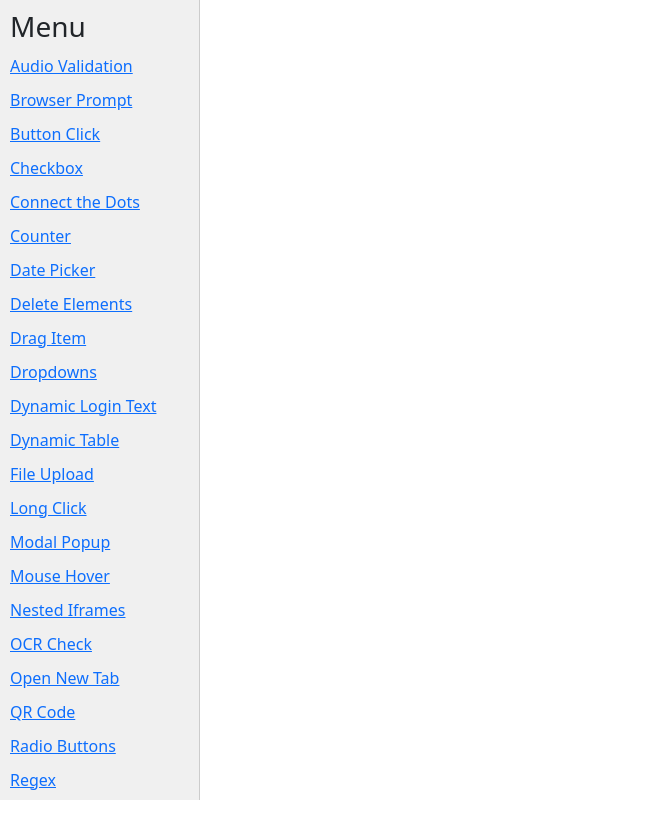
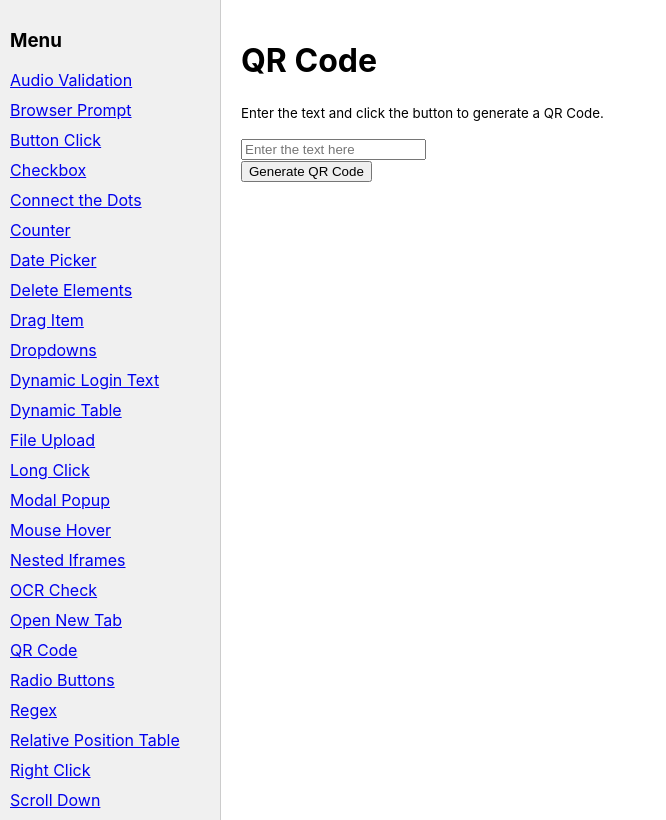
Before and after one commit to thiagonunes11/testRigorPlayground, a React (Create React App) app: page /qrCode in a window 1280 px wide. Shown: the whole page, without its empty margins (0-666 px from the left). Built offline with nearby package versions, Linux system fonts and the light colour scheme.

Commit message:
qrCode page (broken)

```diff
--- a/package.json
+++ b/package.json
@@ -9,6 +9,8 @@
     "bootstrap": "^5.3.3",
     "bootstrap-icons": "^1.11.3",
     "npm": "^10.9.0",
+    "qrcode": "^1.5.4",
+    "qrcodejs": "^1.0.0",
     "react": "^18.3.1",
     "react-dom": "^18.3.1",
     "react-router-dom": "^6.28.0",
--- a/src/App.js
+++ b/src/App.js
@@ -1,8 +1,7 @@
 import React from 'react';
 import { BrowserRouter as Router, Routes, Route } from 'react-router-dom';
 import Sidebar from './components/Sidebar';
-import Page1 from './pages/Page1';
-import Page2 from './pages/Page2';
+import QRCodePage from './pages/qrCode'
 
 function App() {
     return (
@@ -13,9 +12,39 @@ function App() {
 
                 {/* Área de Detalhes à Direita */}
                 <div style={{ flex: 1, padding: '20px' }}>
-                    <Routes>
-                        <Route path="/page1" element={<Page1 />} />
-                        <Route path="/pages/" element={<Page2 />} />
+                <Routes>
+                  {/*
+                  <Route path="/audioValidation" element={<AudioValidation />} />
+                  <Route path="/browserPrompt" element={<BrowserPrompt />} />
+                  <Route path="/buttonClick" element={<ButtonClick />} />
+                  <Route path="/checkbox" element={<Checkbox />} />
+                  <Route path="/connectTheDots" element={<ConnectTheDots />} />
+                  <Route path="/counter" element={<Counter />} />
+                  <Route path="/datePicker" element={<DatePicker />} />
+                  <Route path="/deleteElements" element={<DeleteElements />} />
+                  <Route path="/dragItem" element={<DragItem />} />
+                  <Route path="/dropdowns" element={<Dropdowns />} />
+                  <Route path="/dynamicLoginText" element={<DynamicLoginText />} />
+                  <Route path="/dynamicTable" element={<DynamicTable />} />
+                  <Route path="/fileUpload" element={<FileUpload />} />
+                  <Route path="/longClick" element={<LongClick />} />
+                  <Route path="/modalPopup" element={<ModalPopup />} />
+                  <Route path="/mouseHover" element={<MouseHover />} />
+                  <Route path="/nestedIframes" element={<NestedIframes />} />
+                  <Route path="/ocrCheck" element={<OcrCheck />} />
+                  <Route path="/openNewTab" element={<OpenNewTab />} />
+                  <Route path="/radioButtons" element={<RadioButtons />} />
+                  <Route path="/regex" element={<Regex />} />
+                  <Route path="/tableRelativePosition" element={<RelativePositionTable />} />
+                  <Route path="/rightClick" element={<RightClick />} />
+                  <Route path="/scrollDown" element={<ScrollDown />} />
+                  <Route path="/shadowDom" element={<ShadowDom />} />
+                  <Route path="/shoppingCart" element={<ShoppingCart />} />
+                  <Route path="/similarPages" element={<SimilarPages />} />
+                  <Route path="/svgElements" element={<SvgElements />} />
+                  <Route path="/video" element={<VideoPlayback />} />
+                  <Route path="/waitMessage" element={<WaitForMessage />} /> */}
+                  <Route path="/qrCode" element={<QRCodePage />} />
                     </Routes>
                 </div>
             </div>
--- a/src/pages/qrCode.js
+++ b/src/pages/qrCode.js
@@ -0,0 +1,61 @@
+import React, { useRef, useState } from 'react';
+import QRCode from 'qrcode';
+
+const QRCodePage = () => {
+  const qrCodeRef = useRef(null);
+  const [inputText, setInputText] = useState('');
+
+  const generateQRCode = () => {
+    if (inputText.trim() === '') {
+      alert('Please, enter some text to generate the QR Code.');
+      return;
+    }
+
+    if (qrCodeRef.current) {
+      qrCodeRef.current.innerHTML = '';
+    }
+
+    QRCode.toCanvas(qrCodeRef.current, inputText, {
+      width: 256,
+      height: 256
+    }, (error) => {
+      if (error) {
+        console.error('Error generating QR code:', error);
+        return;
+      }
+      console.log('QR code generated successfully');
+    });
+
+    setInputText('');
+  };
+
+  return (
+    <div className="container text-center mt-5">
+      <div className="row justify-content-center">
+        <div className="col-6 border p-2 pt-4">
+          <h1 className="fs-2 fw-bold">QR Code</h1>
+          <p>
+            <small>Enter the text and click the button to generate a QR Code.</small>
+          </p>
+          <input
+            type="text"
+            className="form-control mt-3"
+            placeholder="Enter the text here"
+            value={inputText}
+            onChange={(e) => setInputText(e.target.value)}
+          />
+        </div>
+      </div>
+      <div className="row mt-5">
+        <div className="col-12">
+          <button className="btn btn-primary" onClick={generateQRCode}>
+            Generate QR Code
+          </button>
+          <div ref={qrCodeRef} className="mt-5 d-flex justify-content-center"></div>
+        </div>
+      </div>
+    </div>
+  );
+};
+
+export default QRCodePage;
```
Also changed, not shown: 1 other file (tests, documents, lock files or other folders).
